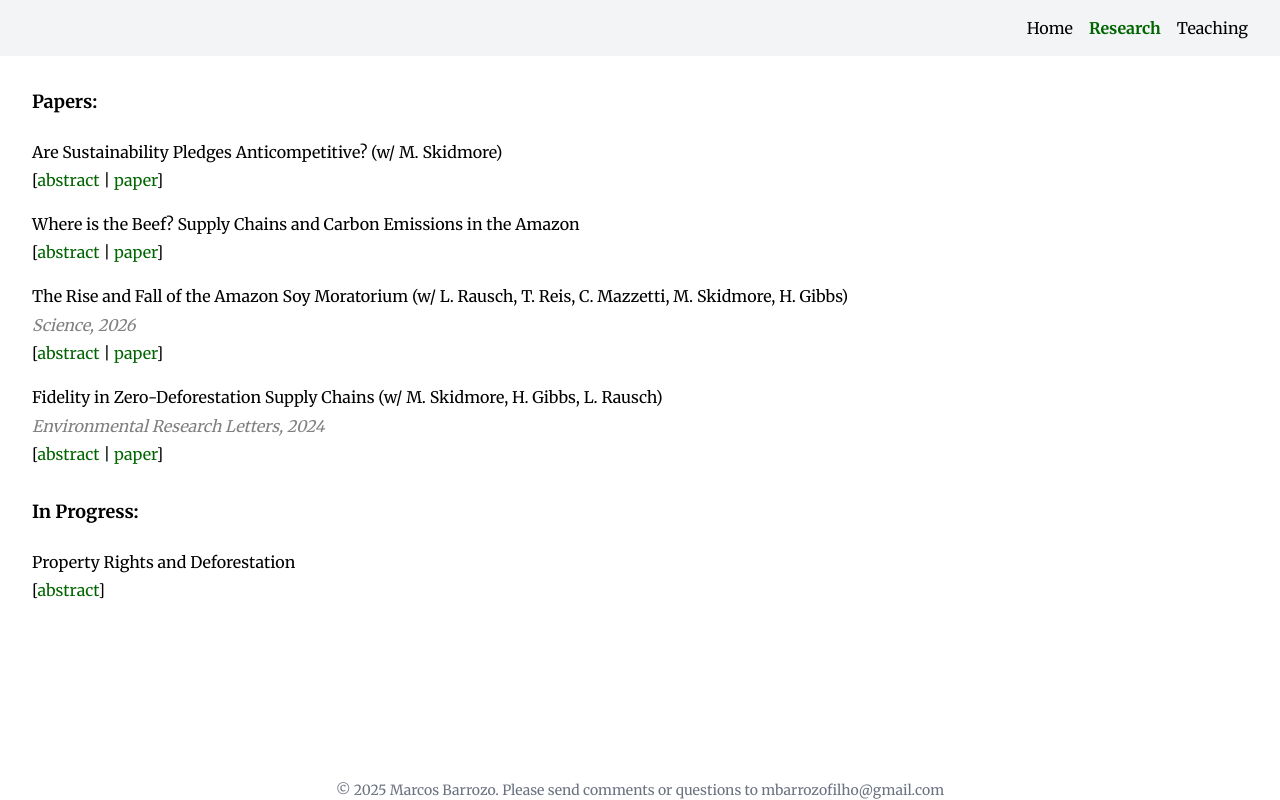
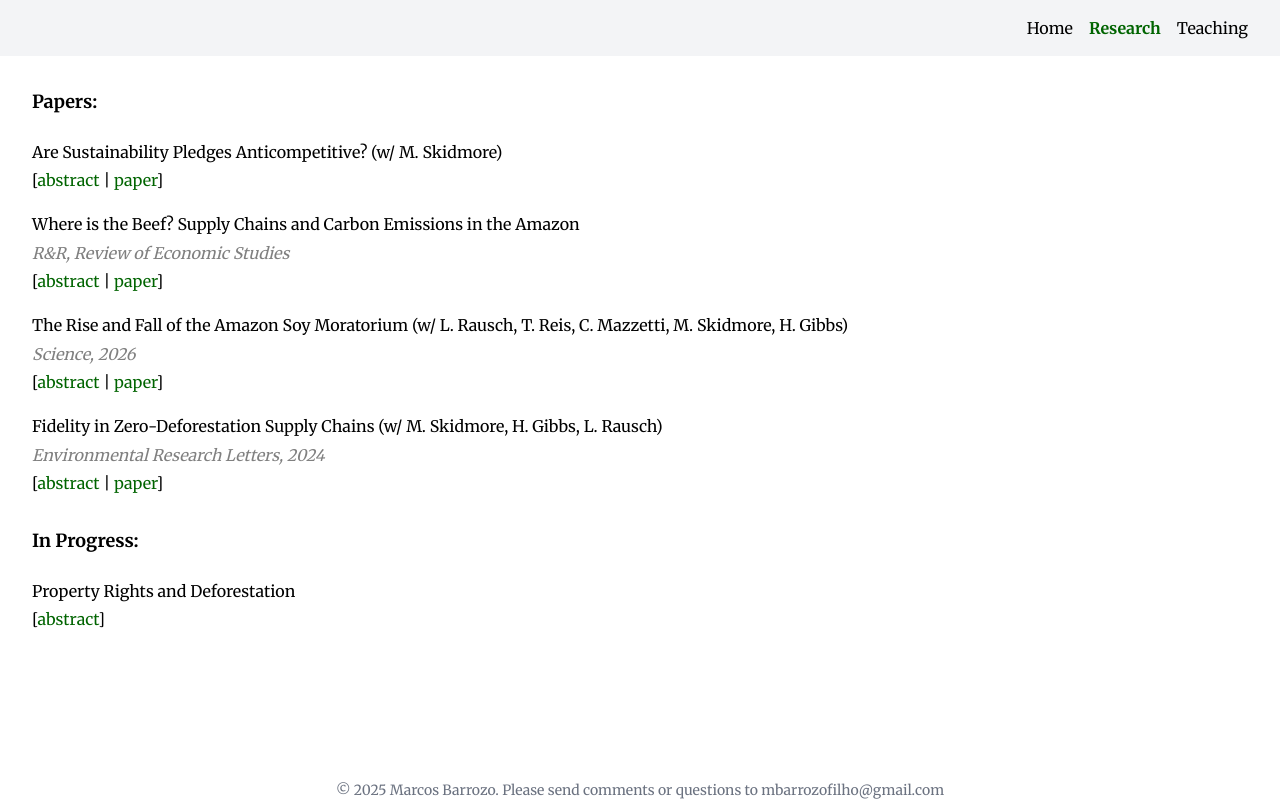
Before and after one commit to ahmadhassaan11/academic-website, a React (Create React App) app: page /research in a window 1280 px wide. Built offline with nearby package versions, Linux system fonts and the light colour scheme.

Commit message:
Update Research.jsx

```diff
--- a/src/pages/Research.jsx
+++ b/src/pages/Research.jsx
@@ -15,6 +15,7 @@ const Research = () => {
           />
           <DropdownCard
             heading="Where is the Beef? Supply Chains and Carbon Emissions in the Amazon"
+            acceptance="R&R, Review of Economic Studies"
             titles={[{ text: 'paper', link: 'https://drive.google.com/file/d/1-MYrwK9pabu8YBjLupf5FivzQCzevrwW/view?usp=sharing' }]}
             description="This paper studies environmental policy in settings where small and informal firms are prevalent, showing how policy shapes entry decisions and the resulting productivity distribution. I focus on the Brazilian Amazon’s cattle industry, the world’s leading driver of deforestation. Using rich data, I show that a large number of processing firms operate informally or only sell domestically, with notable spatial clustering by firm type. Using a quantitative model, I show that policies targeting only prominent (formal and exporting) firms can have adverse effects, reallocating production toward less efficient firms and high-emitting upstream suppliers. Ignoring this margin of firm heterogeneity overestimates emissions reductions and underestimates output losses more than two-fold. Alternative policies that better account for small and informal firms greatly reduce abatement costs."
           />
```
